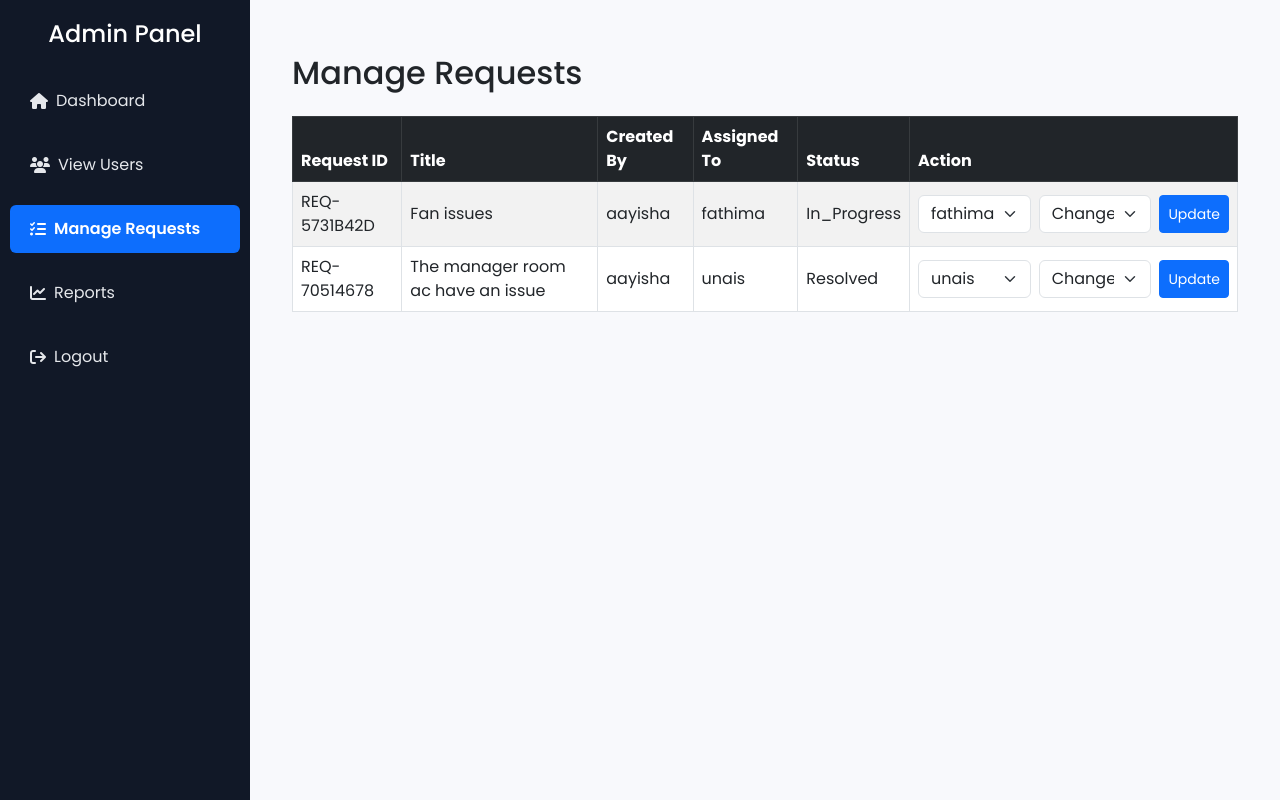
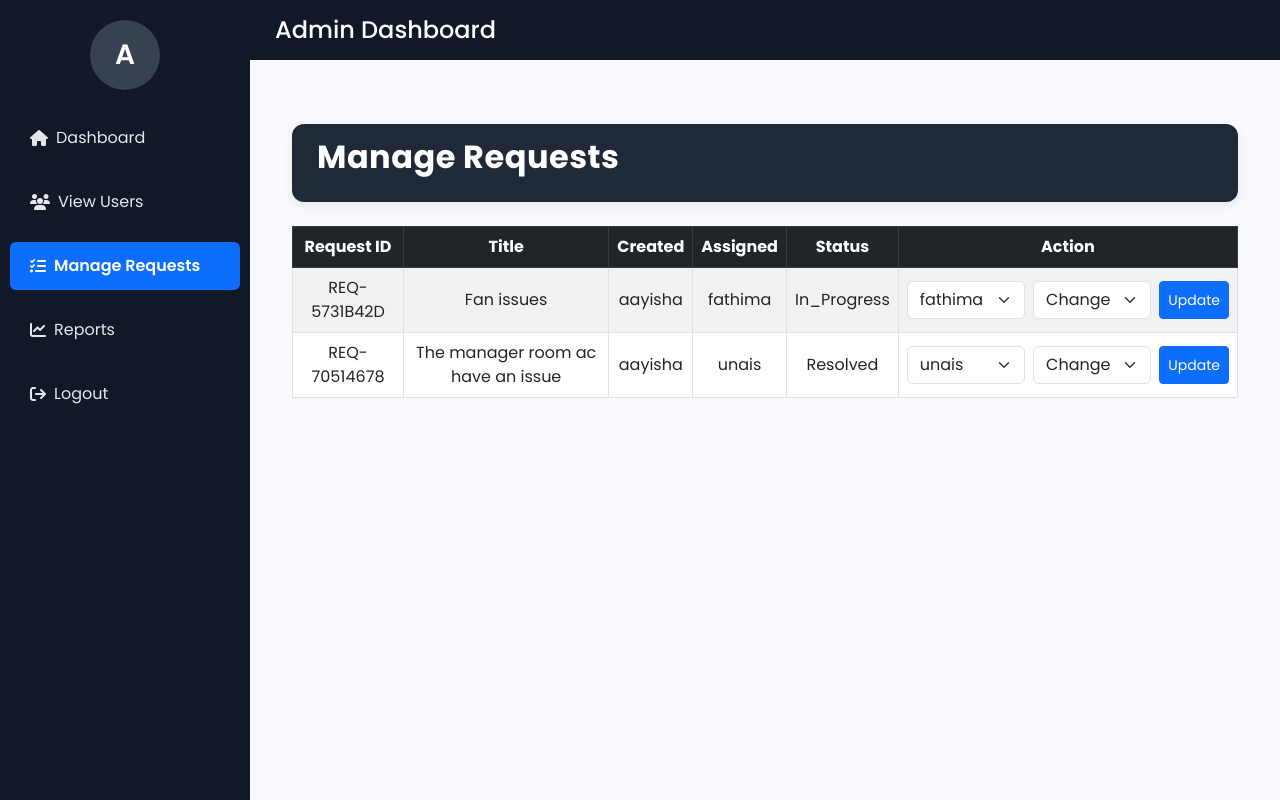
Before and after one commit to Muhsinakp123/Request-Portal, a Django app: page /dashboard/admin/manage-requests/ in a window 1280 px wide. Run offline with Django 5.2, Linux system fonts and the light colour scheme; a user stored in the database is signed in; data comes from the database, SQL or seed files in the repository; both versions use the stored data as it was after the commit.

Commit message:
'23-11-2025'

```diff
--- a/Request_app/templates/admin_master.html
+++ b/Request_app/templates/admin_master.html
@@ -13,8 +13,7 @@
     <link href="https://cdn.jsdelivr.net/npm/bootstrap@5.3.0/dist/css/bootstrap.min.css" rel="stylesheet">
 
     <!-- Font Awesome 6 -->
-<link rel="stylesheet" href="https://cdnjs.cloudflare.com/ajax/libs/font-awesome/6.5.0/css/all.min.css" integrity="sha512-yH8uW8Y…" crossorigin="anonymous" referrerpolicy="no-referrer" />
-
+    <link rel="stylesheet" href="https://cdnjs.cloudflare.com/ajax/libs/font-awesome/6.5.0/css/all.min.css" />
 
     <style>
         body {
@@ -39,6 +38,22 @@
             color: #fff;
         }
 
+        /* Profile Circle */
+        .profile-circle {
+            width: 70px;
+            height: 70px;
+            margin: auto;
+            margin-bottom: 20px;
+            border-radius: 50%;
+            background: #374151;
+            display: flex;
+            align-items: center;
+            justify-content: center;
+            font-size: 28px;
+            font-weight: 600;
+            color: white;
+        }
+
         .sidebar a {
             padding: 12px 20px;
             text-decoration: none;
@@ -48,27 +63,37 @@
             border-radius: 6px;
             margin: 4px 10px;
         }
-        .sidebar a.active {
-    background-color: #0d6efd;
-    color: #fff !important;
-    font-weight: 600;
-}
-
 
         .sidebar a:hover {
             background: #374151;
         }
 
-        .active {
-            background: #0d6efd !important;
+        .sidebar a.active {
+            background-color: #0d6efd !important;
+            color: #fff !important;
             font-weight: 600;
         }
 
+        /* Topbar */
+        .topbar {
+            height: 60px;
+            background: #111827;
+            margin-left: 250px;
+            width: calc(100% - 250px);
+            padding: 15px 25px;
+            color: white;
+            display: flex;
+            align-items: center;
+            justify-content: space-between;
+            position: fixed;
+            top: 0;
+            z-index: 10;
+        }
 
-        /* Main content */
+        /* Content */
         .content {
             margin-left: 250px;
-            padding: 30px;
+            padding: 100px 30px 30px 30px;
             width: calc(100% - 250px);
         }
     </style>
@@ -76,40 +101,54 @@
 
 <body>
 
+    <!-- TOPBAR -->
+    <div class="topbar">
+        <h4 class="m-0">Admin Dashboard</h4>
+    </div>
+
     <div class="wrapper">
 
         <!-- Sidebar -->
         <div class="sidebar text-white">
-            <h4 class="text-center mb-4">Admin Panel</h4>
+
+            <!-- Profile Circle -->
+            <div class="profile-circle">
+                {{ request.user.username|first|upper }}
+            </div>
 
             <ul class="nav flex-column">
 
                 <li class="nav-item mb-2">
-                    <a class="nav-link d-flex align-items-center {% if active == 'dashboard' %}active{% endif %}" href="{% url 'admin_dashboard' %}">
+                    <a class="nav-link d-flex align-items-center {% if active == 'dashboard' %}active{% endif %}"
+                        href="{% url 'admin_dashboard' %}">
                         <i class="fa fa-home me-2"></i> Dashboard
                     </a>
                 </li>
 
                 <li class="nav-item mb-2">
-                    <a class="nav-link d-flex align-items-center {% if active == 'users' %}active{% endif %}" href="{% url 'view_users' %}">
+                    <a class="nav-link d-flex align-items-center {% if active == 'users' %}active{% endif %}"
+                        href="{% url 'view_users' %}">
                         <i class="fa fa-users me-2"></i> View Users
                     </a>
                 </li>
 
                 <li class="nav-item mb-2">
-                    <a class="nav-link d-flex align-items-center {% if active == 'requests' %}active{% endif %}" href="{% url 'manage_requests' %}">
+                    <a class="nav-link d-flex align-items-center {% if active == 'requests' %}active{% endif %}"
+                        href="{% url 'manage_requests' %}">
                         <i class="fa fa-tasks me-2"></i> Manage Requests
                     </a>
                 </li>
 
                 <li class="nav-item mb-2">
-                    <a class="nav-link d-flex align-items-center {% if active == 'reports' %}active{% endif %}" href="{% url 'reports' %}">
+                    <a class="nav-link d-flex align-items-center {% if active == 'reports' %}active{% endif %}"
+                        href="{% url 'reports' %}">
                         <i class="fa fa-chart-line me-2"></i> Reports
                     </a>
                 </li>
 
                 <li>
-                    <a class="nav-link d-flex align-items-center" href="{% url 'logout' %}" onclick="confirmLogout(event)">
+                    <a class="nav-link d-flex align-items-center" href="{% url 'logout' %}"
+                        onclick="confirmLogout(event)">
                         <i class="fa fa-sign-out me-2"></i> Logout
                     </a>
                 </li>
@@ -134,6 +173,7 @@
         }
     }
 </script>
+
 </body>
 
 </html>
--- a/Request_app/templates/requests/dashboard_technician.html
+++ b/Request_app/templates/requests/dashboard_technician.html
@@ -56,7 +56,7 @@
                 <div class="card shadow-sm text-center p-4">
                     <i class="fas fa-sync-alt fa-2x text-warning mb-3"></i>
                     <h5 class="fw-bold">Update Progress</h5>
-                    <p class="text-muted">Update status for each assigned task.</p>
+                    <p class="text-muted">Update status for each assigned tasks for Your Control.</p>
                 </div>
             </a>
 
--- a/Request_app/templates/requests/manage_requests.html
+++ b/Request_app/templates/requests/manage_requests.html
@@ -3,17 +3,17 @@
 
 {% block content %}
 <div class="container py-4">
-
-    <h2 class="mb-4">Manage Requests</h2>
-
+    <div class="dashboard-header mb-4">
+        <h2 class="mb-4">Manage Requests</h2>
+    </div>
     <div class="table-responsive">
-        <table class="table table-bordered table-striped align-middle">
+        <table class="table table-striped table-bordered align-middle text-center">
             <thead class="table-dark">
                 <tr>
                     <th>Request ID</th>
                     <th>Title</th>
-                    <th>Created By</th>
-                    <th>Assigned To</th>
+                    <th>Created</th>
+                    <th>Assigned</th>
                     <th>Status</th>
                     <th>Action</th>
                 </tr>
@@ -70,4 +70,22 @@
     </div>
 
 </div>
+<style>
+.dashboard-header {
+    background: #1f2937;
+    padding: 2px 25px;
+    border-radius: 12px;
+    box-shadow: 0 3px 10px rgba(0,0,0,0.07);
+    width: 100%;
+}
+
+.dashboard-header h2 {
+    font-weight: 700;
+    color: #fff;
+    letter-spacing: 0.5px;
+    margin: 0;
+    margin-top: 12px;
+}
+
+</style>
 {% endblock %}
--- a/Request_app/views.py
+++ b/Request_app/views.py
@@ -132,21 +132,24 @@ def admin_dashboard(request):
     return render(request, 'requests/dashboard.html', {
         'active': 'dashboard',
         'total': qs.count(),
-        'pending': qs.filter(status='pending').count(),
-        'in_progress': qs.filter(status='in_progress').count(),
-        'resolved': qs.filter(status='resolved').count(),
+        'pending': qs.filter(status='PENDING').count(),
+        'in_progress': qs.filter(status='IN_PROCESS').count(),
+        'resolved': qs.filter(status='COMPLETED').count(),
         'recent': qs.order_by('-created_at')[:10],
     })
+
+
 
 @login_required
 def employee_dashboard(request):
     qs = MaintenanceRequest.objects.filter(created_by=request.user)
     return render(request, 'requests/dashboard_employee.html', {
         'total': qs.count(),
-        'pending': qs.filter(status='pending').count(),
-        'resolved': qs.filter(status='resolved').count(),
+        'pending': qs.filter(status='PENDING').count(),
+        'resolved': qs.filter(status='COMPLETED').count(),
         'requests': qs.order_by('-created_at'),
     })
+
 
 @login_required
 def technician_dashboard(request):
@@ -183,7 +186,12 @@ def my_requests(request):
 
 @login_required
 def update_request(request, pk):
-    req = get_object_or_404(MaintenanceRequest, pk=pk, created_by=request.user, status='pending')
+    req = get_object_or_404(
+    MaintenanceRequest,
+    pk=pk,
+    created_by=request.user,
+    status='PENDING'
+)
     if request.method == 'POST':
         form = MaintenanceRequestForm(request.POST, instance=req)
         if form.is_valid():
@@ -196,7 +204,12 @@ def update_request(request, pk):
 
 @login_required
 def delete_request(request, pk):
-    req = get_object_or_404(MaintenanceRequest, pk=pk, created_by=request.user, status='pending')
+    req = get_object_or_404(
+    MaintenanceRequest,
+    pk=pk,
+    created_by=request.user,
+    status='PENDING'
+)
     req.delete()
     messages.success(request, "Request deleted successfully.")
     return redirect('my_requests')
```
Also changed, not shown: Request_app/static/css/style.css (+14 -0 lines), Request_app/templates/requests/dashboard.html (+20 -1 lines), Request_app/templates/requests/reports.html (+22 -4 lines), Request_app/templates/requests/request_detail.html (+18 -17 lines), Request_app/templates/requests/view_users.html (+22 -3 lines), db.sqlite3.
